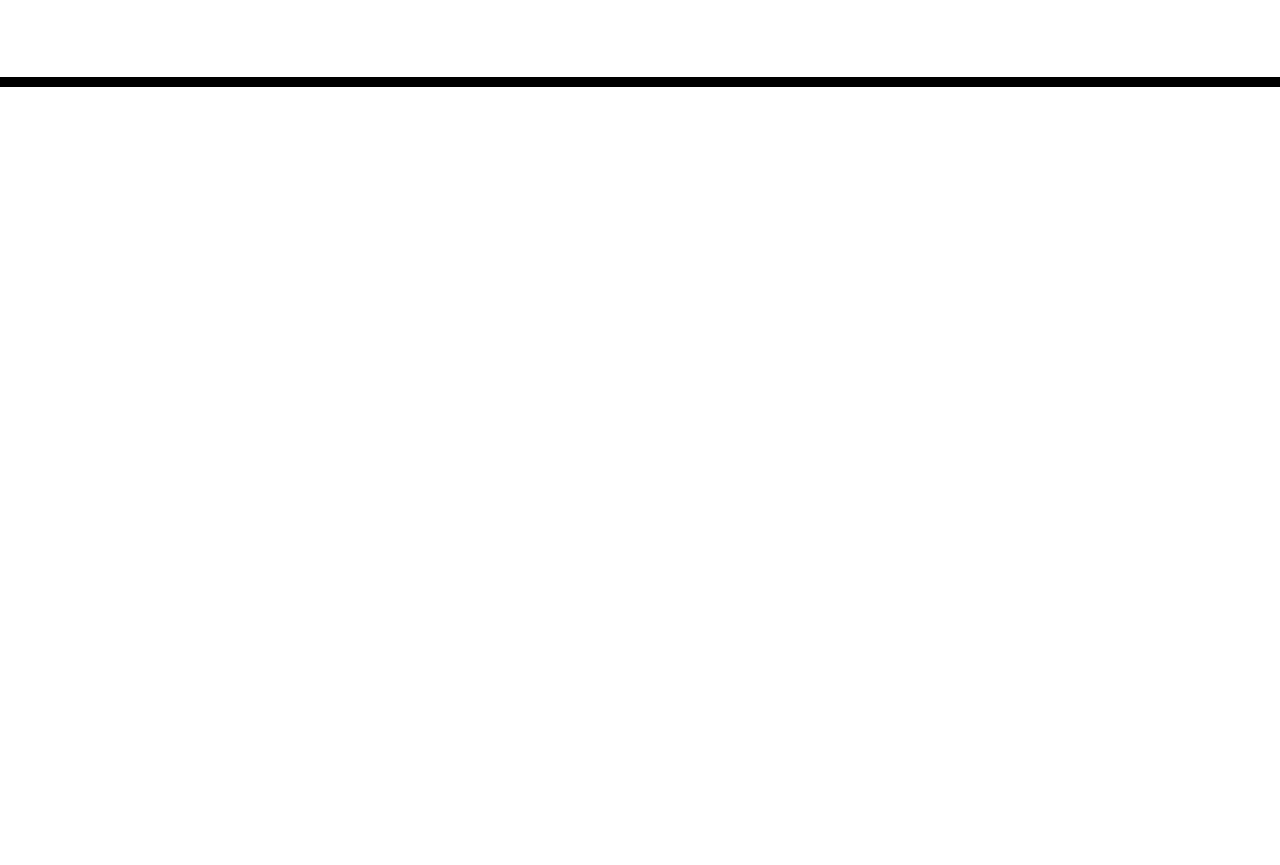
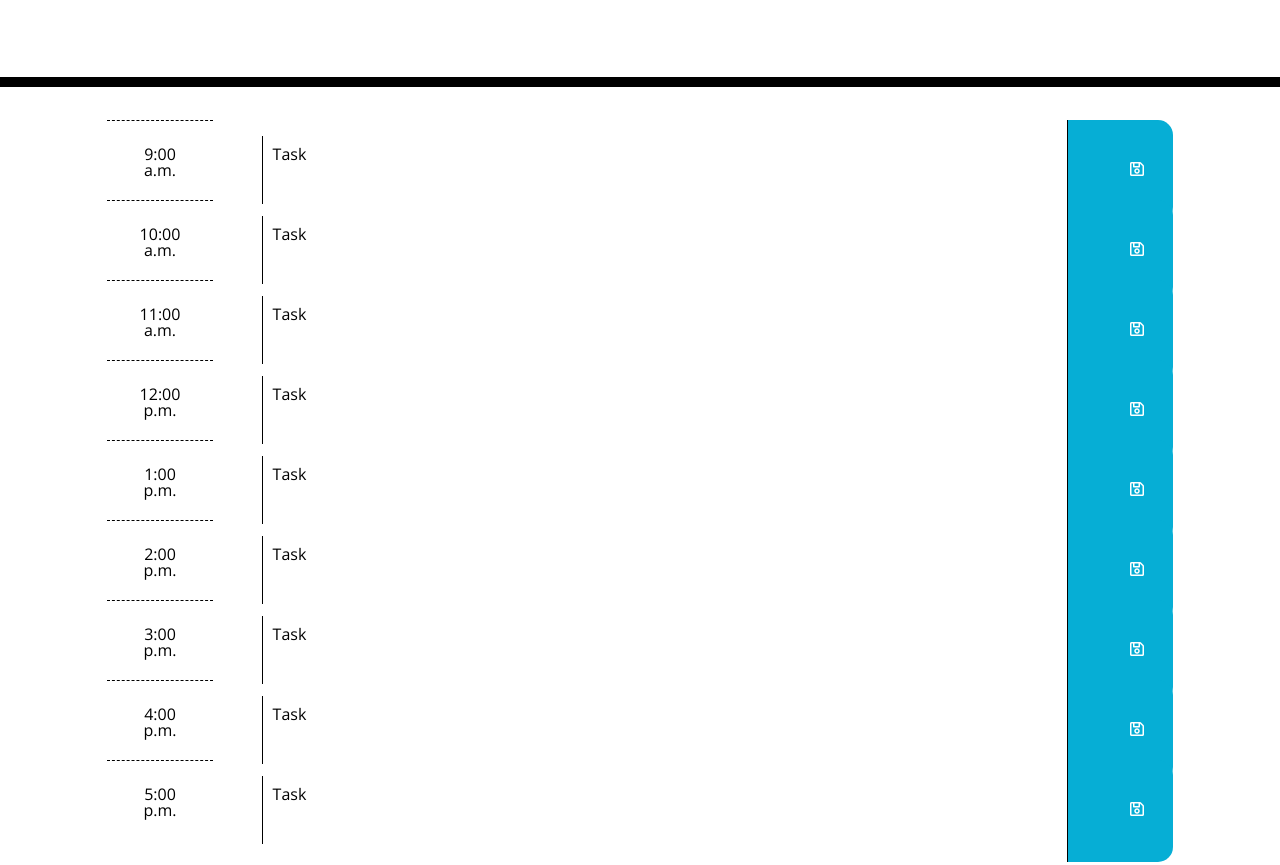
Before and after one commit to Megannh6349/Homework-5, a plain HTML site: page index.html in a window 1280 px wide. Shown: the part 181-1046 px from the top of the page. Before the commit the page ends 800 px from the top, so only its background shows below. Drawn offline with nearby package versions, Linux system fonts and the light colour scheme.

Commit message:
completed first draft of html

```diff
--- a/index.html
+++ b/index.html
@@ -1,23 +1,14 @@
 <!DOCTYPE html>
 <html lang="en">
+
 <head>
   <meta charset="UTF-8" />
   <meta name="viewport" content="width=device-width, initial-scale=1.0" />
   <meta http-equiv="X-UA-Compatible" content="ie=edge" />
-    <link
-      rel="stylesheet"
-      href="https://stackpath.bootstrapcdn.com/bootstrap/4.3.1/css/bootstrap.min.css"
-    />
-    <link
-      rel="stylesheet"
-      href="https://use.fontawesome.com/releases/v5.8.1/css/all.css"
-      integrity="sha384-50oBUHEmvpQ+1lW4y57PTFmhCaXp0ML5d60M1M7uH2+nqUivzIebhndOJK28anvf"
-      crossorigin="anonymous"
-    />
-    <link
-      href="https://fonts.googleapis.com/css?family=Open+Sans&display=swap"
-      rel="stylesheet"
-    />
+  <link rel="stylesheet" href="https://stackpath.bootstrapcdn.com/bootstrap/4.3.1/css/bootstrap.min.css" />
+  <link rel="stylesheet" href="https://use.fontawesome.com/releases/v5.8.1/css/all.css"
+    integrity="sha384-50oBUHEmvpQ+1lW4y57PTFmhCaXp0ML5d60M1M7uH2+nqUivzIebhndOJK28anvf" crossorigin="anonymous" />
+  <link href="https://fonts.googleapis.com/css?family=Open+Sans&display=swap" rel="stylesheet" />
   <link rel="stylesheet" href="style.css" />
   <title>Work Day Scheduler</title>
 </head>
@@ -26,13 +17,117 @@
   <header class="jumbotron">
     <h1 class="display-3">Work Day Scheduler</h1>
     <p class="lead">A simple calendar app for scheduling your work day</p>
-      <p id="currentDay" class="lead"></p>
+    <p id="currentDay" class="lead">
+      <!-- insert moment.js for current time -->
+
+    </p>
   </header>
-    <div class="container">
-      <!-- Timeblocks go here -->
+  <!-- I somehow disabled my ability to use // for comments oh lord -->
+  <!-- Anyway, here's the HTML for my rows or whatever -->
+  <div class="container-fluid time-block">
+    <div class="row">
+      <div class="col-md-1"></div>
+      <div class="col-md-1 hour">9:00 a.m.</div>
+      <div class="col-md-8">
+        <textarea name="9am" id="9am" cols="50" rows="3">Task</textarea>
+      </div>
+      <div class="col-md-1 saveBtn">
+        <i class="far fa-save"></i>
+      </div>
+      <div class="col-md-1"></div>
+    </div>
+    <div class="row">
+      <div class="col-md-1"></div>
+      <div class="col-md-1 hour">10:00 a.m.</div>
+      <div class="col-md-8">
+        <textarea name="10am" id="10am" cols="50" rows="3">Task</textarea>
+      </div>
+      <div class="col-md-1 saveBtn">
+        <i class="far fa-save"></i>
+      </div>
+      <div class="col-md-1"></div>
+    </div>
+    <div class="row">
+      <div class="col-md-1"></div>
+      <div class="col-md-1 hour">11:00 a.m.</div>
+      <div class="col-md-8">
+        <textarea name="11am" id="11am" cols="50" rows="3">Task</textarea>
+      </div>
+      <div class="col-md-1 saveBtn">
+        <i class="far fa-save"></i>
+      </div>
+      <div class="col-md-1"></div>
+    </div>
+    <div class="row">
+      <div class="col-md-1"></div>
+      <div class="col-md-1 hour">12:00 p.m.</div>
+      <div class="col-md-8">
+        <textarea name="12pm" id="12pm" cols="50" rows="3">Task</textarea>
+      </div>
+      <div class="col-md-1 saveBtn">
+        <i class="far fa-save"></i>
+      </div>
+      <div class="col-md-1"></div>
+    </div>
+    <div class="row">
+      <div class="col-md-1"></div>
+      <div class="col-md-1 hour">1:00 p.m.</div>
+      <div class="col-md-8">
+        <textarea name="1pm" id="1pm" cols="50" rows="3">Task</textarea>
+      </div>
+      <div class="col-md-1 saveBtn">
+        <i class="far fa-save"></i>
+      </div>
+      <div class="col-md-1"></div>
+    </div>
+    <div class="row">
+      <div class="col-md-1"></div>
+      <div class="col-md-1 hour">2:00 p.m.</div>
+      <div class="col-md-8">
+        <textarea name="2pm" id="2pm" cols="50" rows="3">Task</textarea>
+      </div>
+      <div class="col-md-1 saveBtn">
+        <i class="far fa-save"></i>
+      </div>
+      <div class="col-md-1"></div>
+    </div>
+    <div class="row">
+      <div class="col-md-1"></div>
+      <div class="col-md-1 hour">3:00 p.m.</div>
+      <div class="col-md-8">
+        <textarea name="3pm" id="3pm" cols="50" rows="3">Task</textarea>
+      </div>
+      <div class="col-md-1 saveBtn">
+        <i class="far fa-save"></i>
+      </div>
+      <div class="col-md-1"></div>
+    </div>
+    <div class="row">
+      <div class="col-md-1"></div>
+      <div class="col-md-1 hour">4:00 p.m.</div>
+      <div class="col-md-8">
+        <textarea name="4pm" id="4pm" cols="50" rows="3">Task</textarea>
+      </div>
+      <div class="col-md-1 saveBtn">
+        <i class="far fa-save"></i>
+      </div>
+      <div class="col-md-1"></div>
+    </div>
+    <div class="row">
+      <div class="col-md-1"></div>
+      <div class="col-md-1 hour">5:00 p.m.</div>
+      <div class="col-md-8">
+        <textarea name="5pm" id="5pm" cols="50" rows="3">Task</textarea>
+      </div>
+      <div class="col-md-1 saveBtn">
+        <i class="far fa-save"></i>
+      </div>
+      <div class="col-md-1"></div>
+    </div>
   </div>
 
   <script src="https://code.jquery.com/jquery-3.4.1.min.js"></script>
   <script src="https://cdnjs.cloudflare.com/ajax/libs/moment.js/2.24.0/moment.min.js"></script>
 </body>
+
 </html>
--- a/style.css
+++ b/style.css
@@ -4,7 +4,7 @@ body {
   line-height: 1;
 }
 
-textarea{
+textarea {
   background: transparent;
   border: none;
   resize: none;
@@ -21,25 +21,26 @@ textarea{
   border-bottom: 10px solid black;
 }
 
-.description{
+.description {
   white-space: pre-wrap;
 }
 
-.time-block{
-  text-align: center;
-  border-radius: 15px;
+.time-block {
+
 }
 
 .row {
   white-space: pre-wrap;
   height: 80px;
-  border-top: 1px solid white;;
+  border-top: 1px solid white;
 }
 
 .hour {
   background-color: #ffffff;
   color: #000000;
   border-top: 1px dashed #000000;
+  text-align: center;
+  padding: 25px;
 }
 
 .past {
@@ -63,6 +64,8 @@ textarea{
   border-bottom-right-radius: 15px;
   background-color: #06AED5;
   color: white;
+  text-align: center;
+  padding: 25px;
 }
 
 .saveBtn i:hover {
```
Lines whose indentation alone changed are shown as unchanged.
